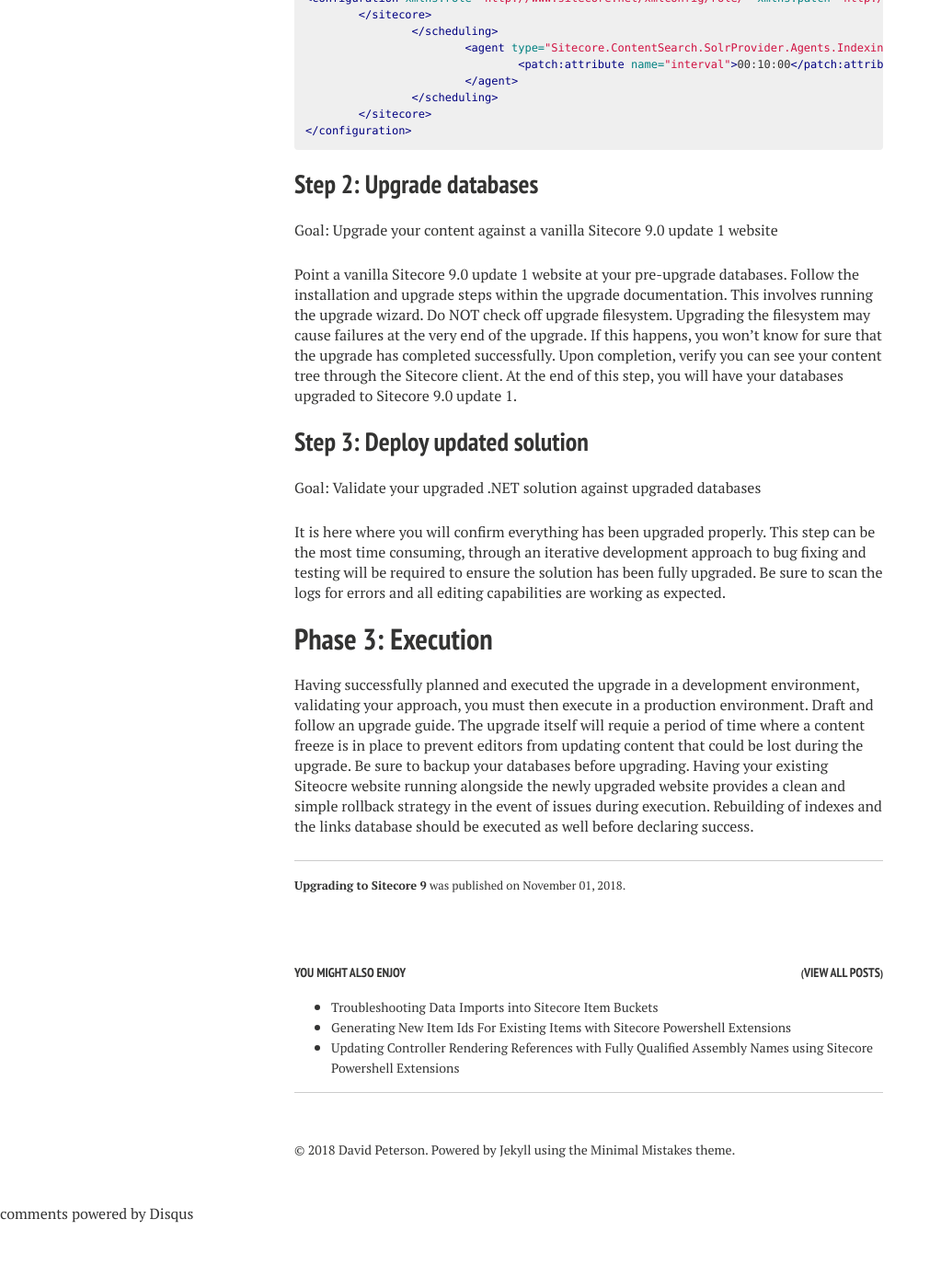
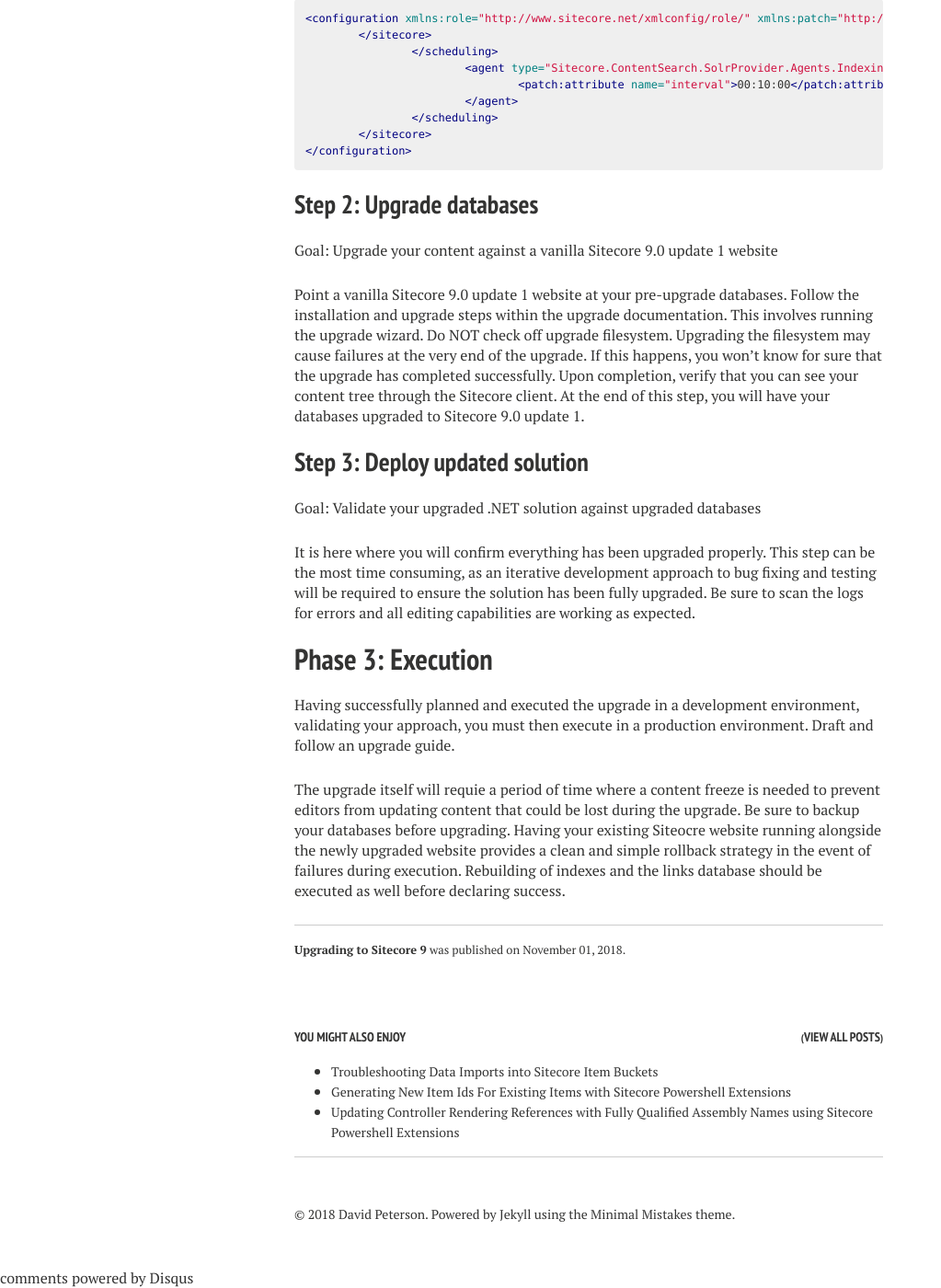
Before and after one commit to PetersonDave/petersondave.github.io, a Jekyll site: the page built from _posts/2018-11-01-Upgrading-to-Sitecore-9.markdown, in a window 1280 px wide and 1400 px high, scrolled down 5365 px. Shown: the whole window at 92% size, without its empty margins (0-1023 px from the left). Built offline with Jekyll 4.4.1, drawn with Linux system fonts in a browser that asks for light colours; nearby versions of some CDN libraries; comment, search, counter and statistics services are not loaded; before the commit the page ends 6695 px from its top, so only the background shows below that; some of the changed text lies outside the part shown.

Commit message:
Updating 9 post

```diff
--- a/_posts/2018-11-01-Upgrading-to-Sitecore-9.markdown
+++ b/_posts/2018-11-01-Upgrading-to-Sitecore-9.markdown
@@ -85,7 +85,7 @@
 }
 {% endhighlight %}
 
-An alternative solution is to execute a script on your content removing these invalid values. However, note this can be quite time consuming depending on the site of your tree.
+An alternative solution is to execute a PowerShell script against your master database removing these invalid values. However, note this can be quite time consuming depending on the size of your tree.
 
 {% highlight powershell %}
 filter HasBrokenLink {
@@ -251,14 +251,16 @@
 
 Goal: Upgrade your content against a vanilla Sitecore 9.0 update 1 website
 
-Point a vanilla Sitecore 9.0 update 1 website at your pre-upgrade databases. Follow the installation and upgrade steps within the upgrade documentation. This involves running the upgrade wizard. Do NOT check off upgrade filesystem. Upgrading the filesystem may cause failures at the very end of the upgrade. If this happens, you won't know for sure that the upgrade has completed successfully. Upon completion, verify you can see your content tree through the Sitecore client. At the end of this step, you will have your databases upgraded to Sitecore 9.0 update 1.
+Point a vanilla Sitecore 9.0 update 1 website at your pre-upgrade databases. Follow the installation and upgrade steps within the upgrade documentation. This involves running the upgrade wizard. Do NOT check off upgrade filesystem. Upgrading the filesystem may cause failures at the very end of the upgrade. If this happens, you won't know for sure that the upgrade has completed successfully. Upon completion, verify that you can see your content tree through the Sitecore client. At the end of this step, you will have your databases upgraded to Sitecore 9.0 update 1.
 
 ## Step 3: Deploy updated solution
 
 Goal: Validate your upgraded .NET solution against upgraded databases
 
-It is here where you will confirm everything has been upgraded properly. This step can be the most time consuming, through an iterative development approach to bug fixing and testing will be required to ensure the solution has been fully upgraded. Be sure to scan the logs for errors and all editing capabilities are working as expected.
+It is here where you will confirm everything has been upgraded properly. This step can be the most time consuming, as an iterative development approach to bug fixing and testing will be required to ensure the solution has been fully upgraded. Be sure to scan the logs for errors and all editing capabilities are working as expected.
 
 # Phase 3: Execution
 
-Having successfully planned and executed the upgrade in a development environment, validating your approach, you must then execute in a production environment. Draft and follow an upgrade guide. The upgrade itself will requie a period of time where a content freeze is in place to prevent editors from updating content that could be lost during the upgrade. Be sure to backup your databases before upgrading. Having your existing Siteocre website running alongside the newly upgraded website provides a clean and simple rollback strategy in the event of issues during execution. Rebuilding of indexes and the links database should be executed as well before declaring success.
+Having successfully planned and executed the upgrade in a development environment, validating your approach, you must then execute in a production environment. Draft and follow an upgrade guide.
+
+The upgrade itself will requie a period of time where a content freeze is needed to prevent editors from updating content that could be lost during the upgrade. Be sure to backup your databases before upgrading. Having your existing Siteocre website running alongside the newly upgraded website provides a clean and simple rollback strategy in the event of failures during execution. Rebuilding of indexes and the links database should be executed as well before declaring success.
```
Also changed, not shown: other parts of _posts/2018-11-01-Upgrading-to-Sitecore-9.markdown (+4 -4 lines).
